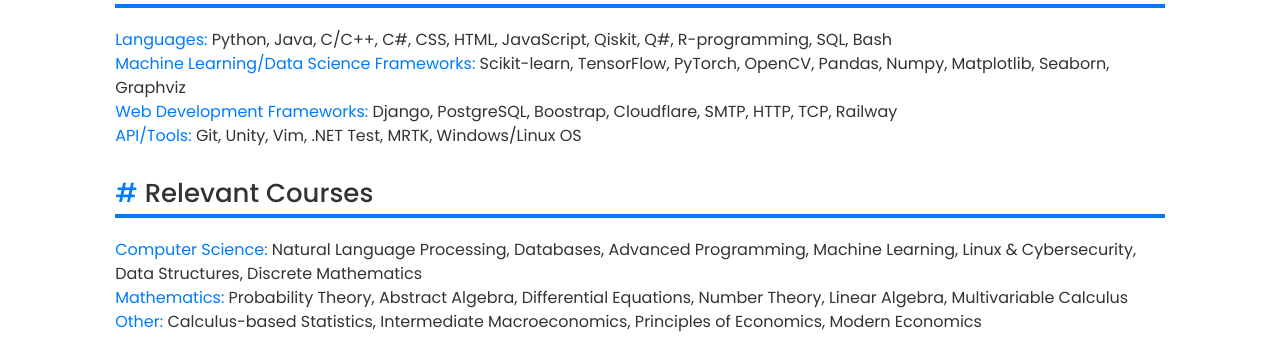
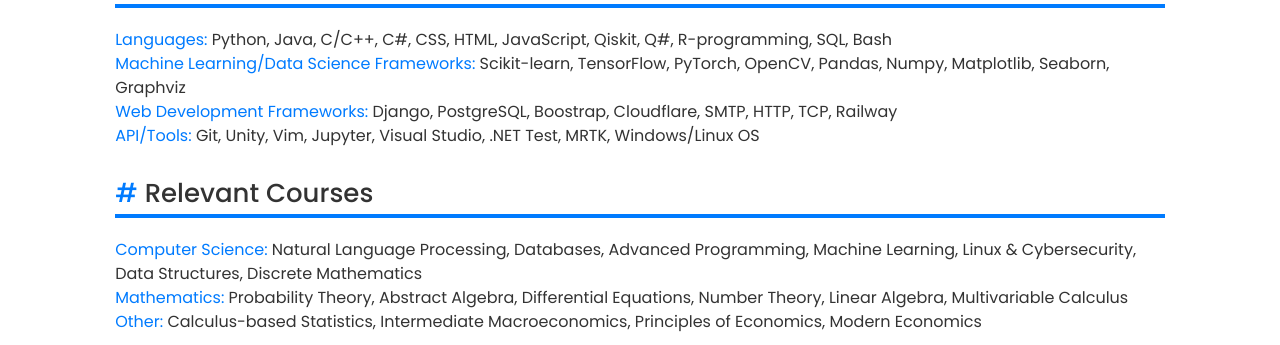
Before and after one commit to jaysonedu/Portfolio, a Django app: page /resume/ in a window 1280 px wide. Shown: the part 512-857 px from the top of the page. Run offline with Django 5.2, Linux system fonts and the light colour scheme; some libraries are stand-ins or nearby versions.

Commit message:
added skills

```diff
--- a/resume/templates/resume/download.html
+++ b/resume/templates/resume/download.html
@@ -15,7 +15,7 @@
             <span>Languages: </span>Python, Java, C/C++, C#, CSS, HTML, JavaScript, Qiskit, Q#, R-programming, SQL, Bash<br>
             <span>Machine Learning/Data Science Frameworks: </span>Scikit-learn, TensorFlow, PyTorch, OpenCV, Pandas, Numpy, Matplotlib, Seaborn, Graphviz<br>
             <span>Web Development Frameworks: </span>Django, PostgreSQL, Boostrap, Cloudflare, SMTP, HTTP, TCP, Railway<br>
-            <span>API/Tools: </span>Git, Unity, Vim, .NET Test, MRTK, Windows/Linux OS<br>
+            <span>API/Tools: </span>Git, Unity, Vim, Jupyter, Visual Studio, .NET Test, MRTK, Windows/Linux OS<br>
         </p>
 
         <h3><span># </span>Relevant Courses</h3>
```
